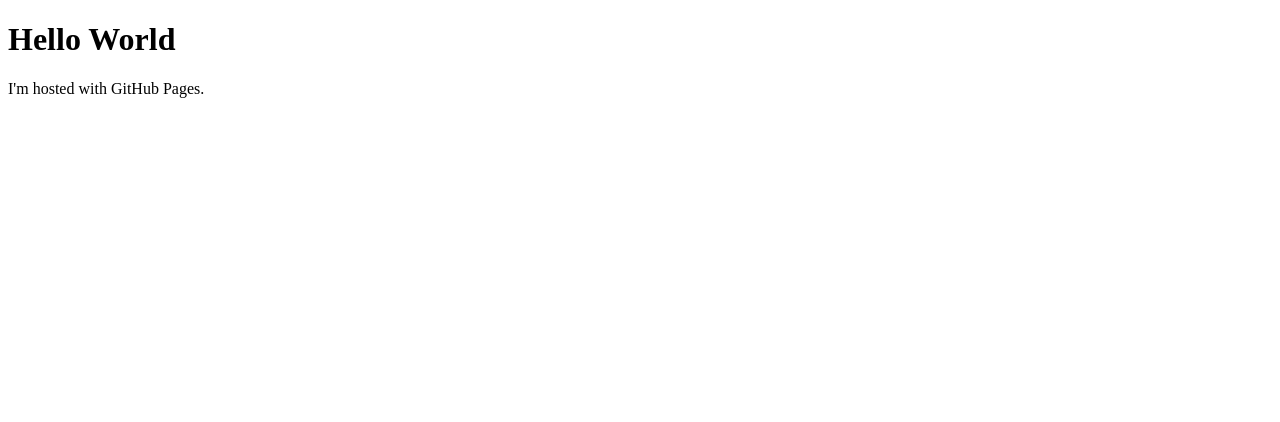
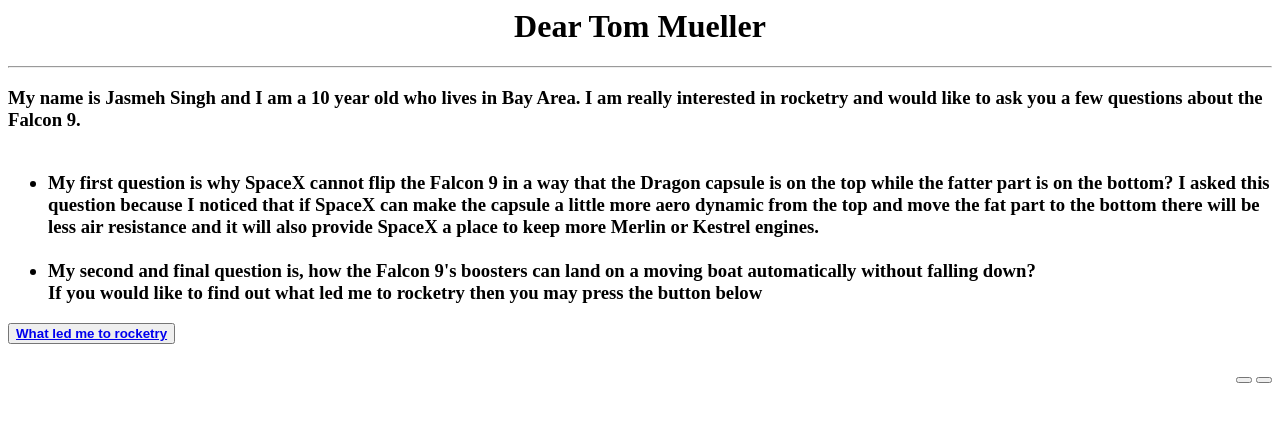
Before and after one commit to jasmehsoccer/jasmehsoccer.github.io, a plain HTML site: page index.html in a window 1280 px wide. Drawn offline with Linux system fonts and the light colour scheme.

Commit message:
Add files via upload

```diff
--- a/index.html
+++ b/index.html
@@ -1,7 +1,87 @@
-<!DOCTYPE html>
-<html>
-<body>
-<h1>Hello World</h1>
-<p>I'm hosted with GitHub Pages.</p>
-</body>
-</html>
+</title>
+<script type="text/javascript">
+  var opacity = 0;
+  var intervalID = 0;
+  window.onload = fadeIn;
+
+  function fadeIn() {
+    setInterval(show, 200);
+  }
+
+  function show() {
+    var body = document.getElementById("body");
+    opacity = Number(window.getComputedStyle(body)
+      .getPropertyValue("opacity"));
+    if (opacity < 1) {
+      opacity = opacity + 0.1;
+      body.style.opacity = opacity
+    } else {
+      clearInterval(intervalID);
+    }
+  }
+</script>
+</head>
+
+<body id="body" style="opacity: 0;">
+
+  <h1 style="color: green"></h1>
+
+  </h1>
+  </a></center>
+
+  <h1>
+    <center>
+      <html>Dear Tom Mueller
+
+      </html>
+    </center>
+  </h1>
+  <hr>
+  <p>
+    <h3> My name is Jasmeh Singh and I am a 10 year old who lives in Bay Area. I am really interested in rocketry and would like to ask you a few questions about the Falcon 9.
+      <br>
+      <br>
+      <ul>
+
+        <li>My first question is why SpaceX cannot flip the Falcon 9 in a way that the Dragon capsule is on the top while the fatter part is on the bottom? I asked this question because I noticed that if SpaceX can make the capsule a little more aero dynamic from the top and move the fat part to the bottom there will be less air resistance and it will also provide SpaceX a place to keep more Merlin or Kestrel engines.
+          <br>
+          <br>
+        <li> My second and final question is, how the Falcon 9's boosters can land on a moving boat automatically without falling down?
+          <br>
+
+          If you would like to find out what led me to rocketry then you may press the button below
+    </h3>
+    <button><strong>
+        <a href="https://codepen.io/cwkjasmeh53894/pen/MWywRRM" class="button">What led me to rocketry </a>
+      </strong> </button>
+
+    <div id="footer">
+      <h5><a href="http://www.eleftheriabatsou.com" target="_blank"></a> <a href="https://codepen.io/EleftheriaBatsou" target="_blank"></a> <a href="https://www.youtube.com/channel/UCC-WwYv3DEW7Nkm_IP6VeQQ" target="_blank"> </a></h5>
+    </div> <!-- end footer -->
+
+    </div>
+    <script>
+      function toggleSection(sectionID) {
+        var sa = new Array('home', 'services', 'portfolio', 'contact');
+        for (s in sa) {
+          document.getElementById(sa[s]).style.display = 'none';
+        }
+        var myTarget = document.getElementById(sectionID);
+        myTarget.style.display = 'block';
+      }
+    </script>
+    </head>
+
+    <body>
+      <div align="right" id="pageAudio">
+        <!-- Music -->
+
+        <button id="playpausebtn"></button>
+        <button id="mutebtn"></button>
+
+      </div>
+
+  </p>
+  <h2></h2>
+
+  </p>
--- /dev/null
+++ b/style.css
@@ -0,0 +1,29 @@
+body {
+  background-color: Aquamarine;
+}
+button
+{
+height:100px;
+ width:150px;
+}
+button2
+{
+height:200px;
+ width:150px;
+backround-color:navy;
+}
+
+h3 {
+  color: DarkBlue;
+}
+button{ border:none; cursor:pointer; outline:none; }
+button#playpausebtn{	background:url(https://image.flaticon.com/icons/svg/189/189889.svg) no-repeat;
+	width:80px;
+	height:80px;
+
+}
+
+button#mutebtn{	background:url(https://image.flaticon.com/icons/svg/204/204287.svg) no-repeat;
+	width:80px;
+	height:80px;
+}
```
Also changed, not shown: script.js (added, +36 -0 lines).
